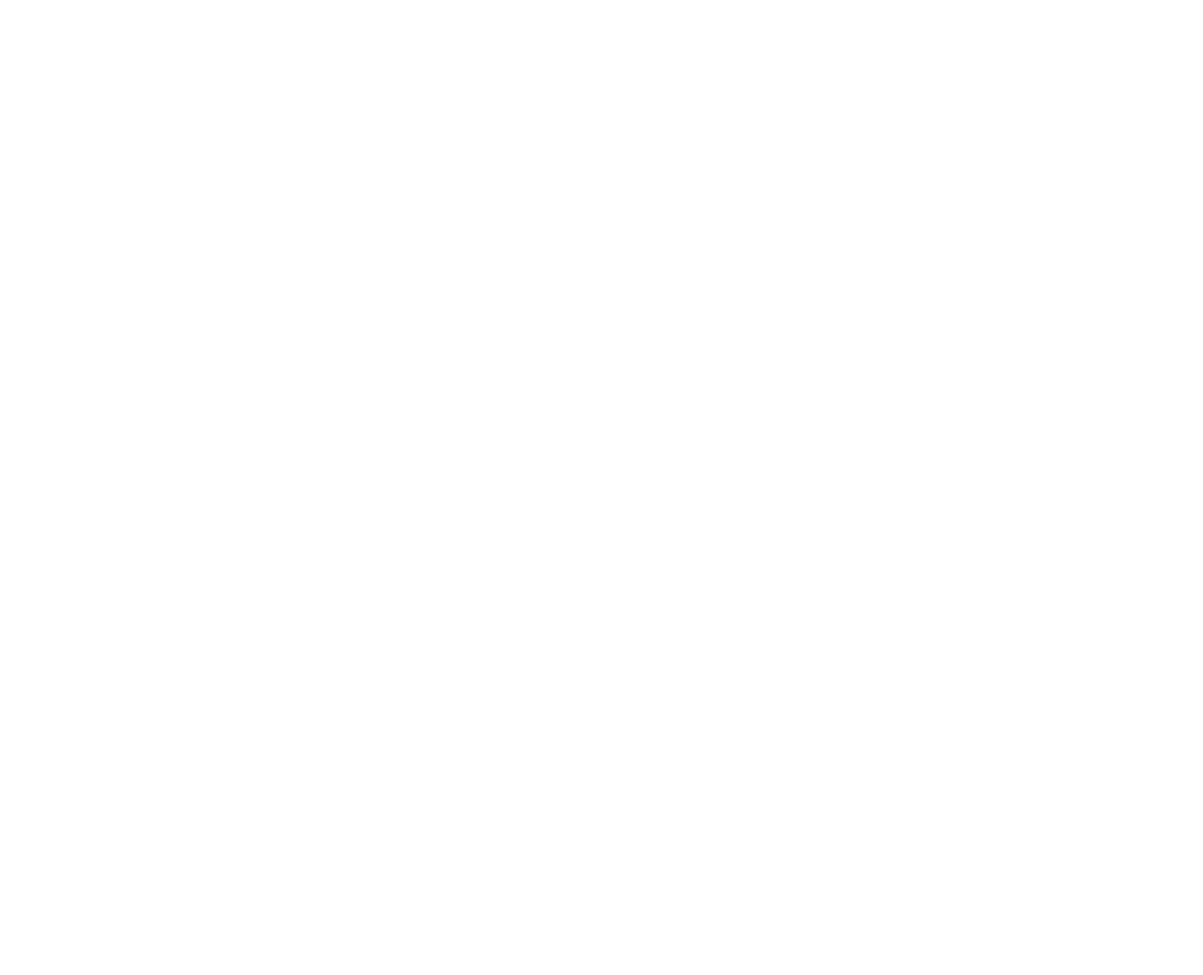
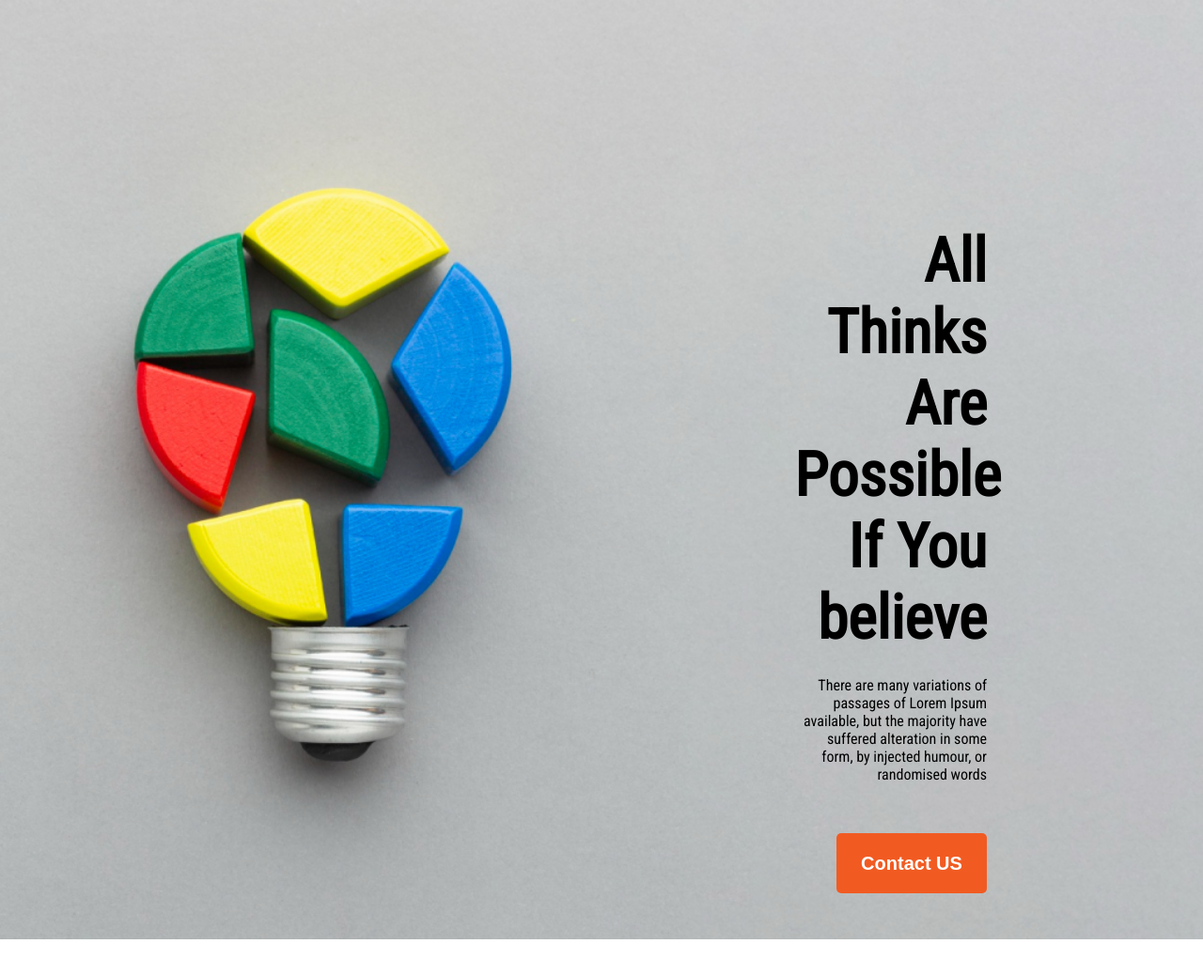
Before and after one commit to Git-Ratikul-Islam/new-year-new-me, a plain HTML site: page index.html in a window 1280 px wide. Shown: the whole page at 94% size. Before the commit the page ends 800 px from the top, so only its background shows below. Drawn offline with Linux system fonts and the light colour scheme.

Commit message:
banner-section-added

```diff
--- a/index.html
+++ b/index.html
@@ -5,9 +5,38 @@
       <meta charset="UTF-8">
       <meta name="viewport" content="width=device-width, initial-scale=1.0">
       <title>New year new me</title>
+      <link rel="stylesheet" href="style.css">
+      <link rel="preconnect" href="https://fonts.googleapis.com">
+      <link rel="preconnect" href="https://fonts.gstatic.com" crossorigin>
+      <link href="https://fonts.googleapis.com/css2?family=Josefin+Sans&family=Oswald&family=Roboto+Condensed&display=swap"
+            rel="stylesheet">
 </head>
 
-<body>
+<body onselectstart="return false">
+
+      <header>
+            <div class="banner">
+                  <div class="banner-image-part">
+                        <div class="text-area-section">
+                              <h1 class="paragrap-text heading">
+                                    All Thinks Are <br> Possible If You <br> believe
+                              </h1>
+                              <p class="paragrap-text">
+                                    There are many variations of passages of Lorem Ipsum <br> available, but the
+                                    majority have
+                                    suffered alteration in some <br> form, by injected humour, or randomised words
+                              </p>
+                              <button class="button">Contact US</button>
+                        </div>
+                  </div>
+            </div>
+      </header>
+      <main>
+
+      </main>
+      <footer>
+
+      </footer>
 
 </body>
 
--- /dev/null
+++ b/style.css
@@ -0,0 +1,53 @@
+* {
+      margin: 0;
+      padding: 0;
+}
+
+body {
+      font-family: 'Josefin Sans', sans-serif;
+      font-family: 'Oswald', sans-serif;
+      font-family: 'Roboto Condensed', sans-serif;
+}
+
+
+
+
+.banner-image-part {
+      background-image: url("/images/banner/banner2.png");
+      background-size: cover;
+      position: relative;
+      align-items: center;
+      height: 1000px;
+}
+
+
+
+
+.text-area-section {
+      text-align: right;
+      padding: 216px 230px 365px 845px;
+
+}
+
+.heading {
+      font-size: 65px;
+}
+
+.paragrap-text {
+      margin-top: 24px;
+}
+
+.button {
+      width: 160px;
+      height: 64px;
+      flex-shrink: 0;
+      border-radius: 5px;
+      background-color: #F15B22;
+      border-style: none;
+      margin-top: 53px;
+      color: #FFF;
+      font-size: 20px;
+      font-style: normal;
+      font-weight: 600;
+      line-height: normal;
+}
```
Also changed, not shown: images/banner/banner1.png (added), images/banner/banner2.png (added), images/banner/banner3.png (added), images/gradient1.png (added), images/gradient2.png (added), images/gradient3.png (added), images/icons/ecom.png (added), images/icons/fb.png (added), images/icons/js.png (added), images/icons/smoke.png (added), images/icons/twitter.png (added), images/icons/web.png (added), images/icons/youtube.png (added), images/person.png (added), 1 more files.
